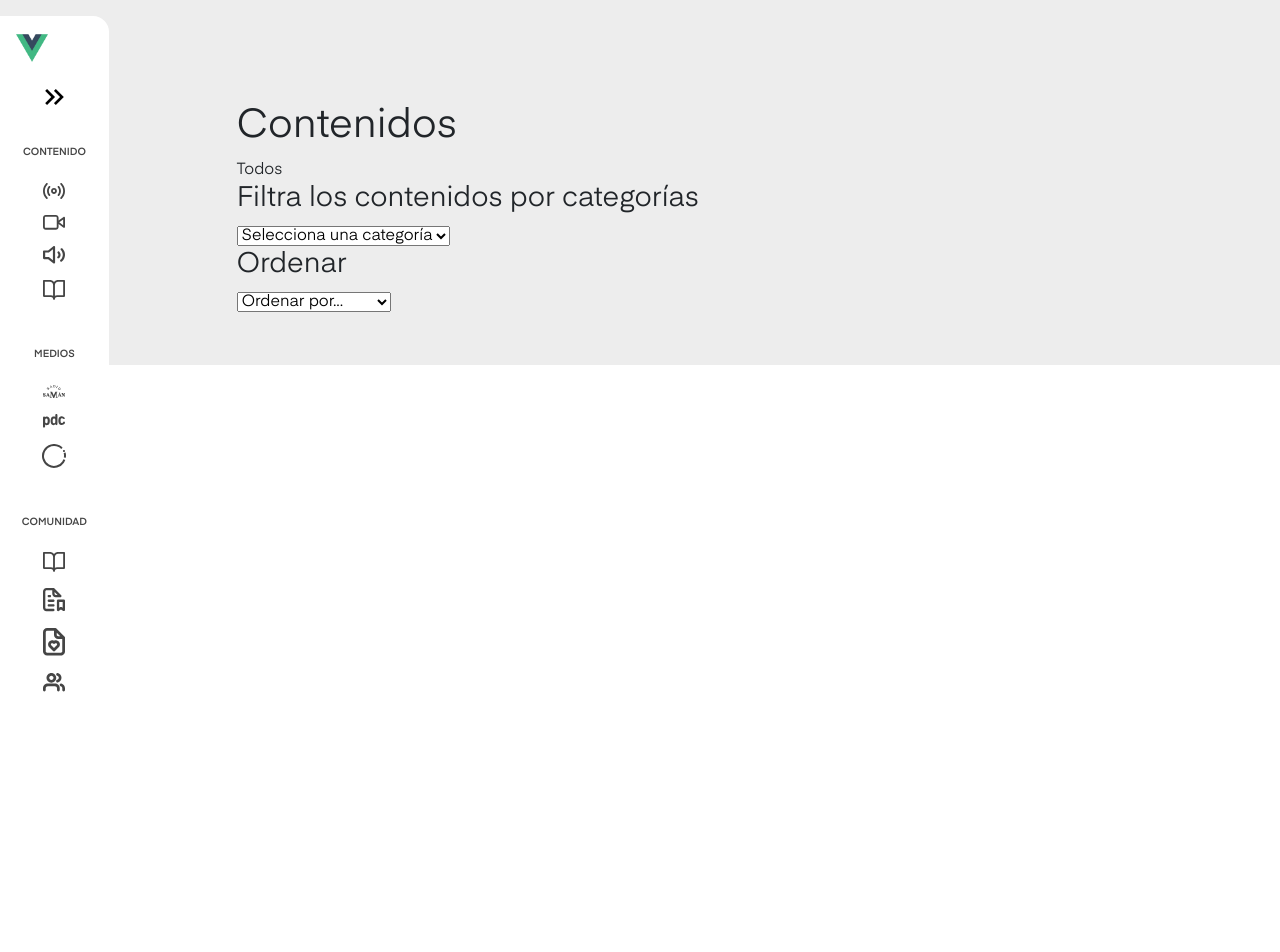
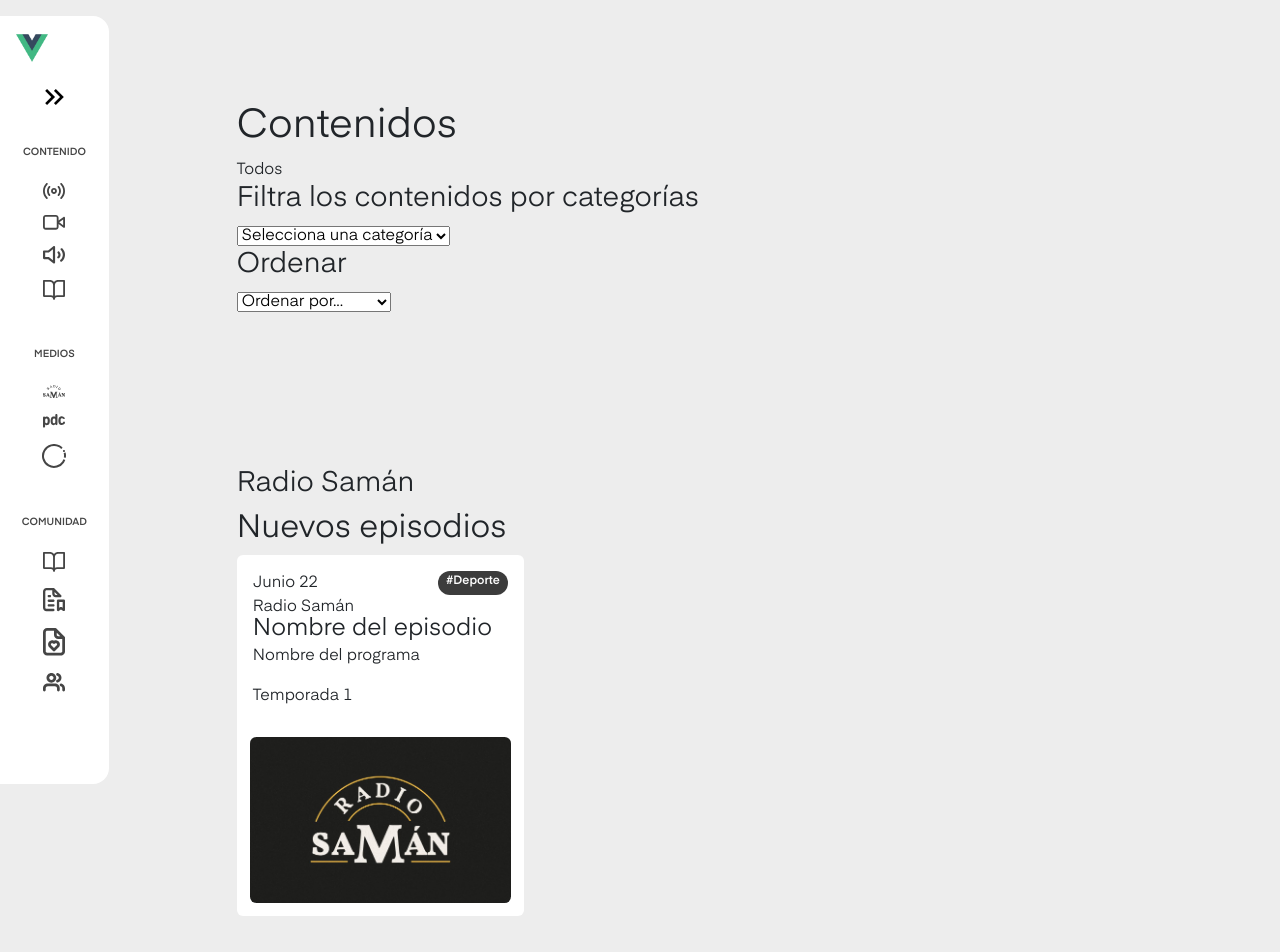
Before and after one commit to xlHenshin/LND-Prototype, a Vue app in the folder frontend/: page /search in a window 1280 px wide. Shown: the top 952 px of the page. Before the commit the page ends 800 px from the top, so only its background shows below. Built offline with nearby package versions, Linux system fonts and the light colour scheme; no server answers; the database is empty.

Commit message:
Card Desgin

```diff
--- a/frontend/src/App.vue
+++ b/frontend/src/App.vue
@@ -31,7 +31,6 @@
 <style lang="scss">
 .app {
   background-color: #EDEDED;
-  display: flex;
 }
 
 .sidebar {
--- /dev/null
+++ b/frontend/src/components/ContentCard.vue
@@ -0,0 +1,56 @@
+<template>
+    <div class="card mb-4 border-0 content-card">
+        <div class="card-body">
+            <div class="d-flex justify-content-between">
+                <span class="date">Junio 22</span>
+                <span class="badge rounded-pill">#Deporte</span>
+            </div>
+            <span>Radio Samán</span>
+            <h4 class="card-subtitle">Nombre del episodio</h4>
+            <p class="card-text">Nombre del programa</p>
+            <p class="card-text">Temporada 1</p>
+        </div>
+        <div class="card-img-bottom">
+            <img src="../assets/images/radiosamancard.jpg" alt="" class="card-image">
+        </div>
+    </div>
+  </template>
+
+  <script>
+  export default {
+    props: {
+      content: {
+        type: Object,
+        required: true,
+      },
+    },
+  };
+  </script>
+
+<style lang="scss">
+
+.badge {
+  background-color: #3c3c3c; // Cambia el color de fondo
+  color: #ffffff; // Cambia el color del texto
+  font-size: 0.8rem; // Cambia el tamaño de fuente
+  padding: 0.2rem 0.5rem; // Ajusta el relleno
+}
+
+  .content-card {
+    width: 22.4vw;
+  }
+
+  .card-img-bottom {
+    width: 100%;
+    height: 15vw;
+    padding: 1vw;
+    overflow: hidden; // Agrega esta línea para recortar cualquier contenido que exceda los límites del contenedor
+  }
+
+  .card-image {
+    width: 100%; // Cambia esto para que la imagen ocupe todo el ancho del contenedor
+    height: 100%; // Cambia esto para que la imagen ocupe toda la altura del contenedor
+    border-radius: 0.5vw;
+    object-fit: cover;
+  }
+</style>
--- a/frontend/src/views/SearchView.vue
+++ b/frontend/src/views/SearchView.vue
@@ -1,11 +1,24 @@
 <template>
-  <ContentFilter/>
+
+  <main class="main">
+    <ContentFilter/>
+
+    <div class="main__rs">
+      <h3>Radio Samán</h3>
+      <h2>Nuevos episodios</h2>
+      <div class="main__cards">
+        <ContentCard/>
+      </div>
+    </div>
+
+  </main>
 </template>
 
 <script>
 import { mapStores } from "pinia";
 import { useContentStore } from "@/stores/contentStore";
 import ContentFilter from "../components/ContentFilter.vue";
+import ContentCard from "../components/ContentCard.vue";
 
 export default {
 
@@ -21,11 +34,23 @@
   },
 
   components:{
-        ContentFilter
+        ContentFilter,
+        ContentCard
   }
 }
 </script>
 
-<style>
+<style lang="scss">
+  .main{
+    width: 100%;
 
+    &__rs{
+      padding: 8vw 10vw 4vw 10vw;
+    }
+
+    &__cards{
+      margin: 0;
+      width: 100%;
+    }
+  }
 </style>
```
Also changed, not shown: frontend/src/assets/images/radiosamancard.jpg (added).
